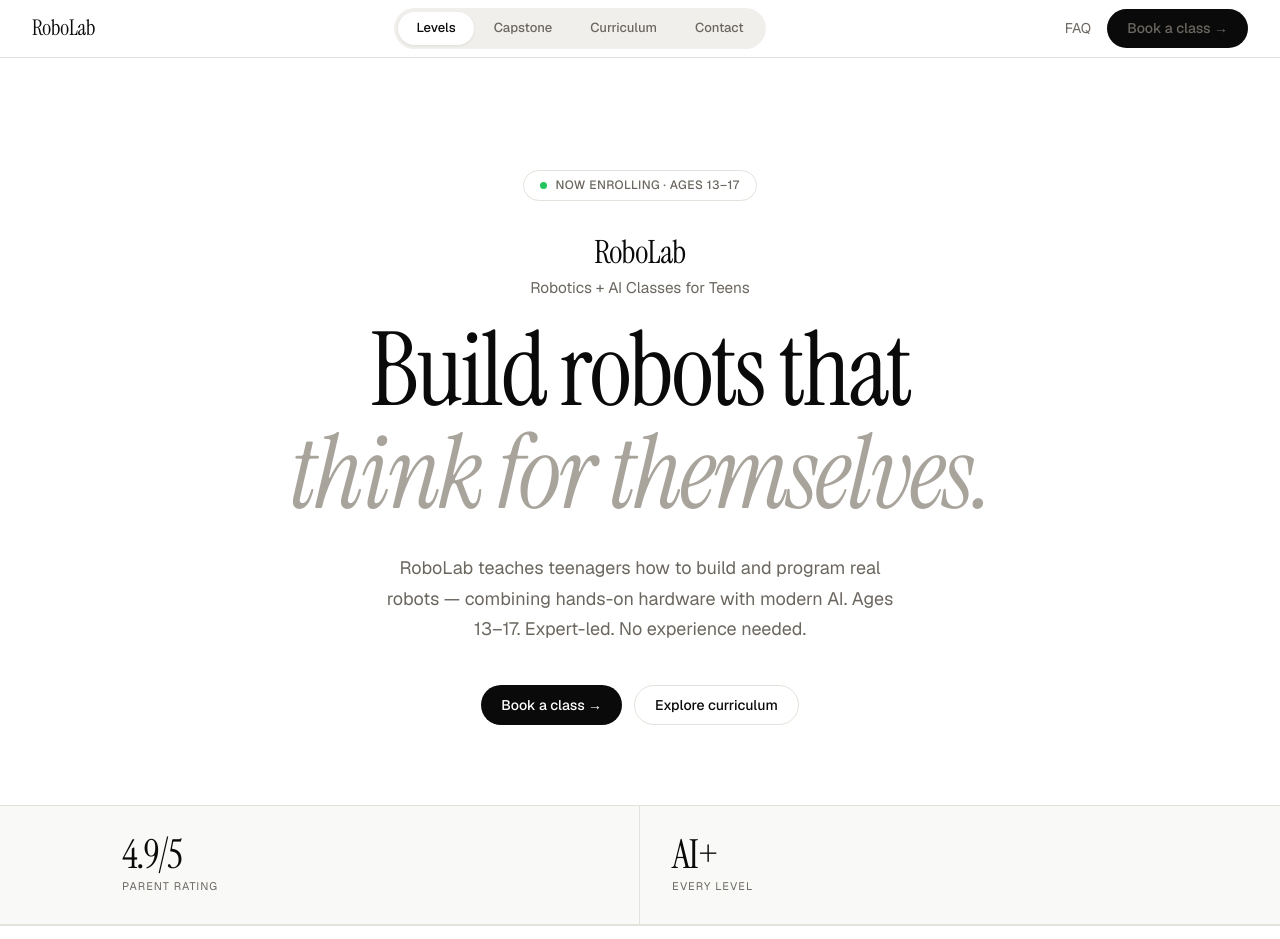
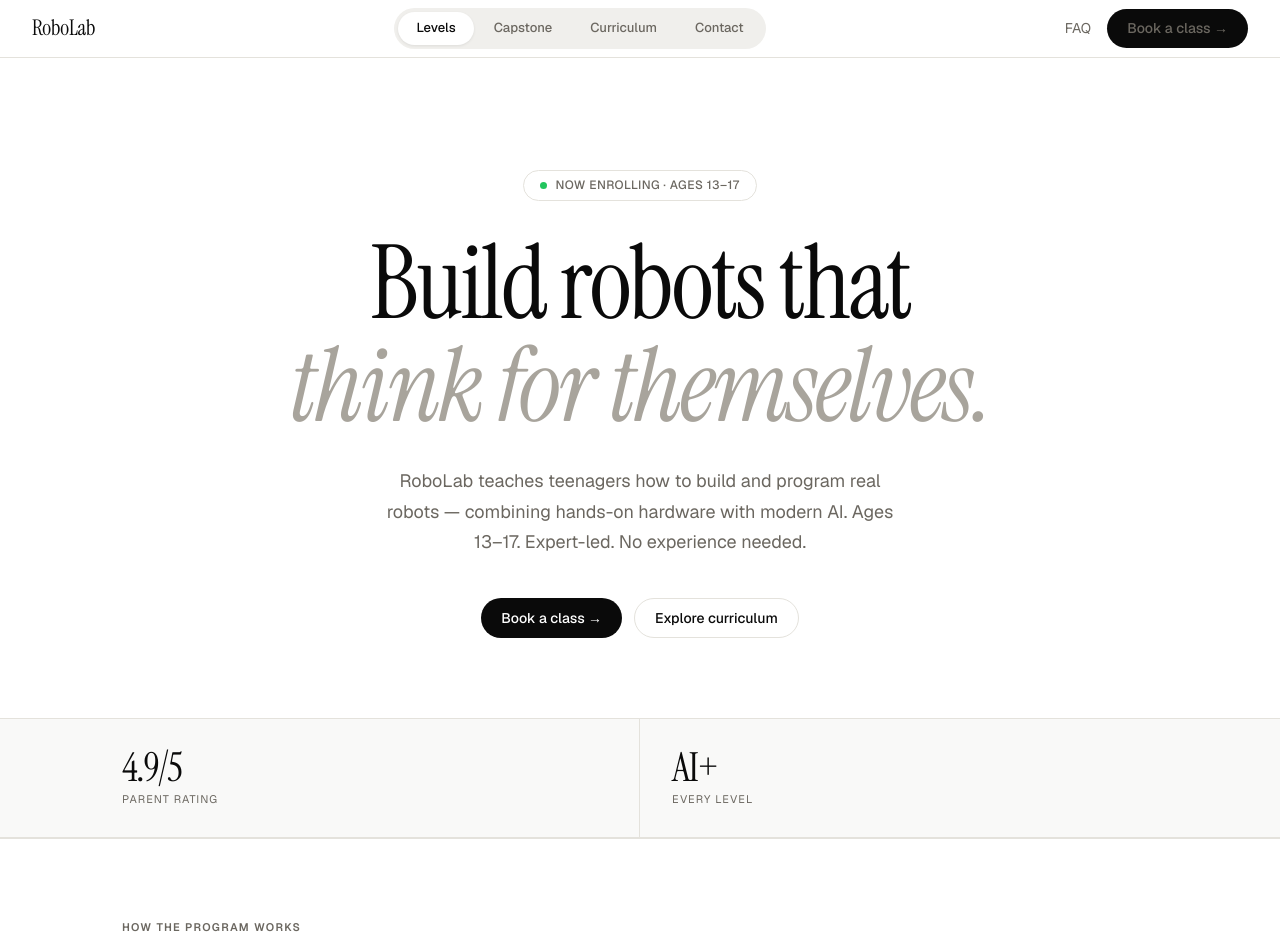
Before and after one commit to calvin003/RoboLab, a website: page index.html in a window 1280 px wide. Shown: the top 939 px of the page. Drawn offline with nearby package versions, Linux system fonts and the light colour scheme.

Commit message:
remove RoboLab/subtitle from hero

```diff
--- a/index.html
+++ b/index.html
@@ -222,10 +222,6 @@ footer .copy{font-size:0.75rem;color:var(--gray-400)}
   <div style="display:inline-flex;align-items:center;gap:8px;border:var(--border);border-radius:100px;padding:5px 16px;font-size:0.75rem;font-weight:500;color:var(--gray-600);letter-spacing:0.04em;text-transform:uppercase;margin-bottom:2rem">
     <span style="width:7px;height:7px;border-radius:50%;background:#22c55e;display:inline-block;flex-shrink:0"></span>
     Now enrolling · Ages 13–17
-  </div>
-  <div style="margin-bottom:1.25rem">
-    <div style="font-family:var(--serif);font-size:clamp(1.5rem,2.5vw,2rem);letter-spacing:-0.02em;color:var(--black);line-height:1.2">RoboLab</div>
-    <div style="font-size:clamp(0.875rem,1.2vw,1rem);color:var(--gray-600);font-weight:400;margin-top:4px">Robotics + AI Classes for Teens</div>
   </div>
   <h1>Build robots that<br><em>think for themselves.</em></h1>
   <p class="hero-sub">RoboLab teaches teenagers how to build and program real robots — combining hands-on hardware with modern AI. Ages 13–17. Expert-led. No experience needed.</p>
```
Also changed, not shown: robotics_landing_7.html (+0 -4 lines).
